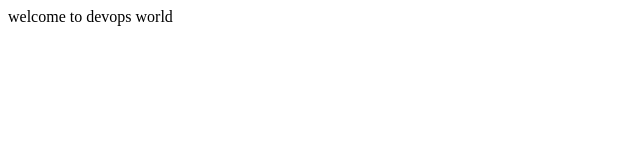
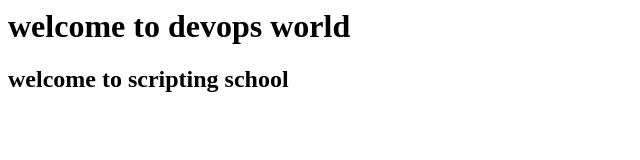
Before and after one commit to sayeed31/project2, a plain HTML site: page index.html in a window 1280 px wide. Shown: the whole page, without its empty margins (0-640 px from the left). Drawn offline with Linux system fonts and the light colour scheme.

Commit message:
second commit

```diff
--- a/index.html
+++ b/index.html
@@ -1 +1,2 @@
-<h> welcome to devops world </h>
+<h1> welcome to devops world </h1>
+<h2> welcome to scripting school </h2>
```
